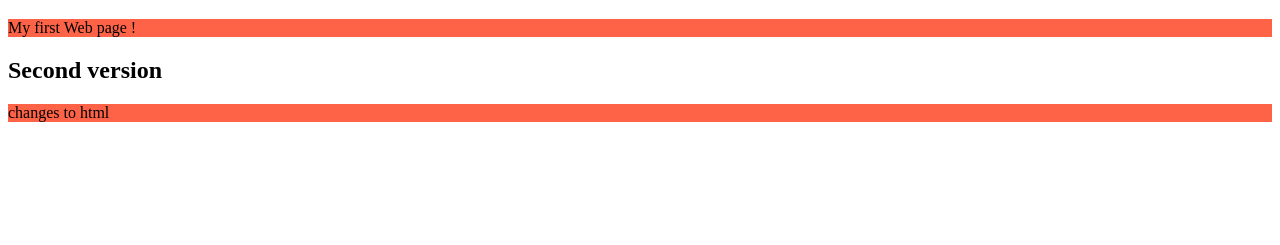
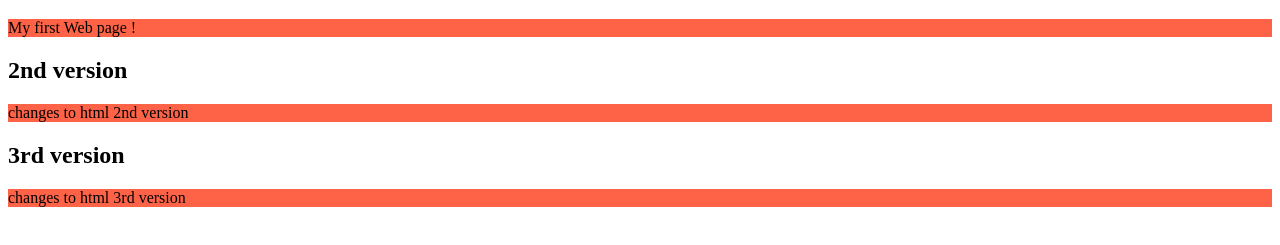
Before and after one commit to mauryaSFD/Github-Bootcamp, a plain HTML site: page index.html in a window 1280 px wide. Shown: the part 61-306 px from the top of the page. Drawn offline with Linux system fonts and the light colour scheme.

Commit message:
3rd version

```diff
--- a/index.html
+++ b/index.html
@@ -9,7 +9,9 @@
   <body>
     <h1>Hello World !</h1>
     <p>My first Web page !</p>
-    <h2>Second version</h2>
-    <p>changes to html</p>
+    <h2>2nd version</h2>
+    <p>changes to html 2nd version</p>
+    <h2>3rd version</h2>
+    <p>changes to html 3rd version</p>
   </body>
 </html>
```
